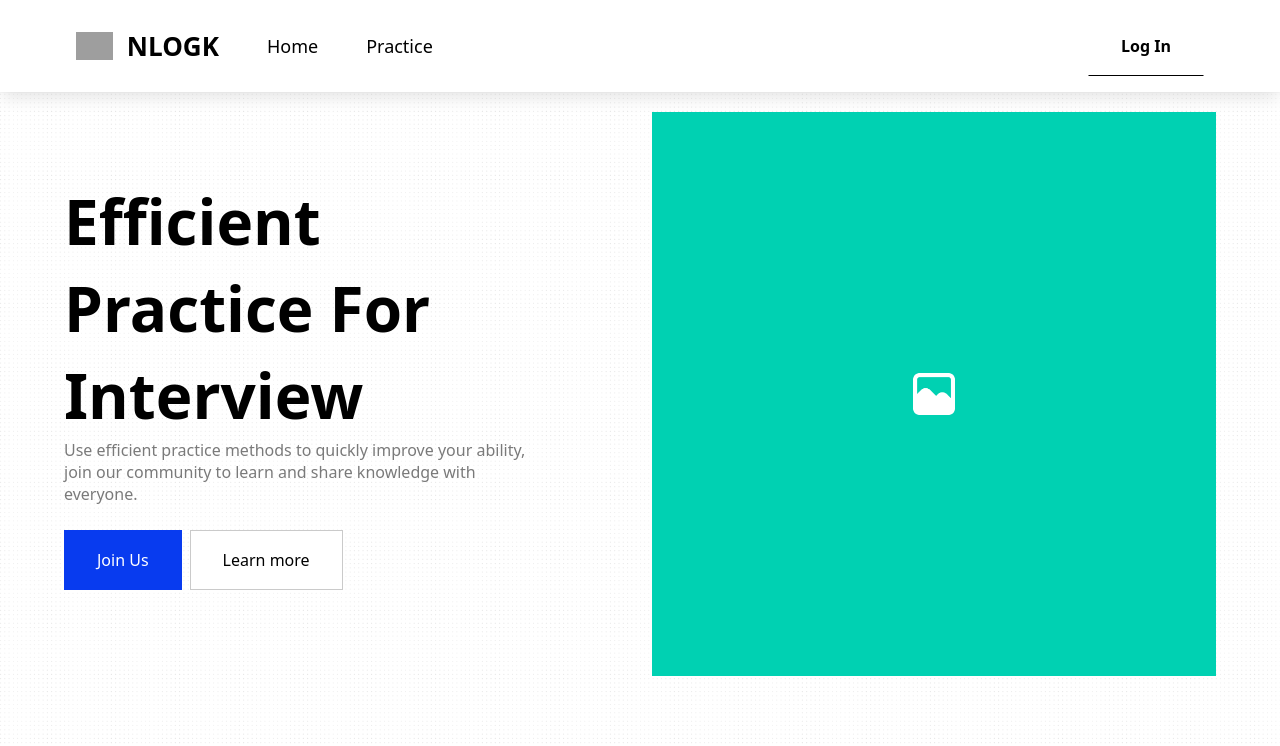
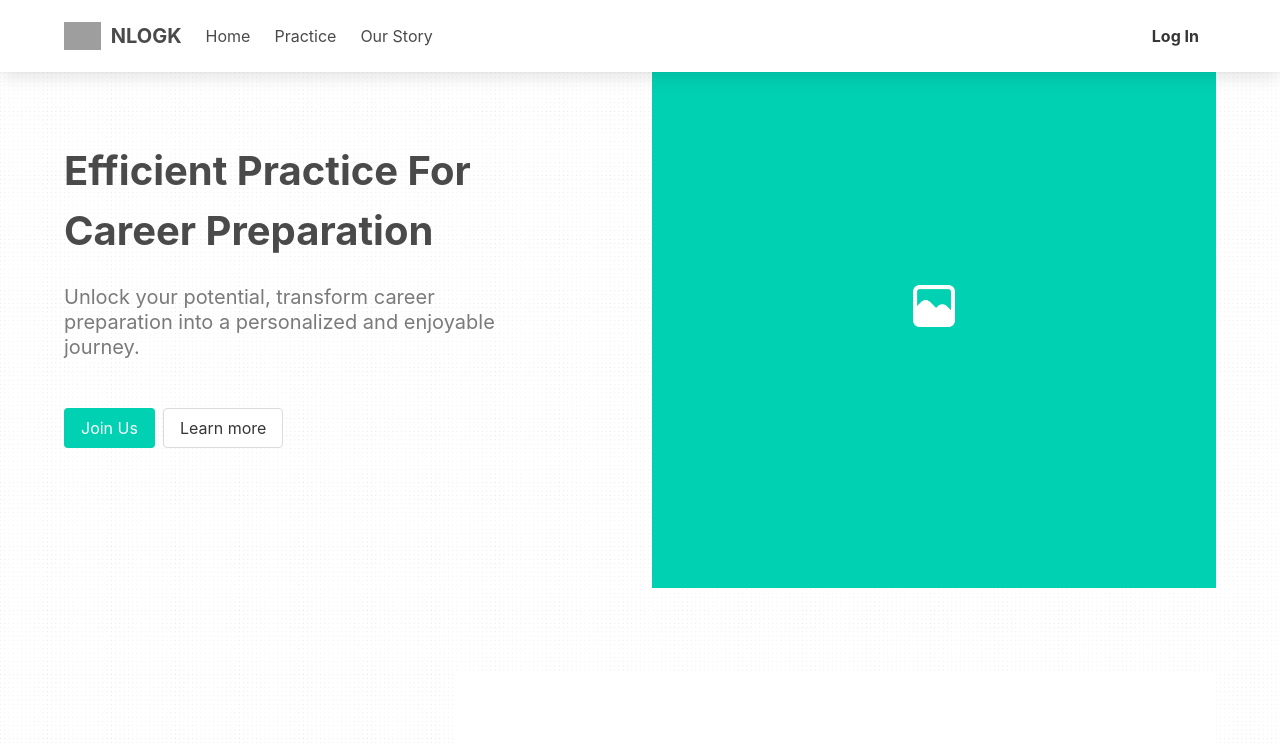
Before and after one commit to Education-Victory/Education-Victory, a Django app: template src/backend/EX/templates/public/home.html in a window 1280 px wide. Shown: the top 746 px of the page. Run offline with Django 4.2, Linux system fonts and the light colour scheme; the template is opened without the code that fills it, so the values that code supplies are empty; some libraries are stand-ins or nearby versions; grey boxes are pictures that could not be loaded.

Commit message:
clean up

```diff
--- a/src/backend/EX/templates/basic.html
+++ b/src/backend/EX/templates/basic.html
@@ -11,7 +11,7 @@
     {% endblock %}
     {% block extra_head %}
     {% endblock %}
-    <link rel="stylesheet" href="{% static 'css/bulma.min.css' %}">
+    <link rel="stylesheet" href="{% static 'css/bulma.0.9.4.min.css' %}">
     <link rel="stylesheet" href="{% static 'css/fontawesome.min.css' %}">
     <link rel="stylesheet" href="{% static 'css/brands.min.css' %}">
     <link rel="stylesheet" href="{% static 'css/solid.min.css' %}">
@@ -21,7 +21,7 @@
     {% endblock %}
   </head>
   <body>
-    <nav class="navbar py-2">
+    <nav class="navbar is-fixed-top py-2">
       <div class="container">
         <div class="navbar-brand">
           <a class="navbar-item" href="/">
@@ -37,7 +37,9 @@
         </div>
         <div class="navbar-menu">
           <div class="navbar-start">
-            <a class="navbar-item is-size-6" aria-current="page" href="/">Home</a><a class="navbar-item is-size-6" href="/practice">Practice</a>
+            <a class="navbar-item is-size-6" aria-current="page" href="/">Home</a>
+            <a class="navbar-item is-size-6" href="/practice">Practice</a>
+            <a class="navbar-item is-size-6" href="/story">Our Story</a>
           </div>
 
           <div class="navbar-end">
@@ -100,7 +102,7 @@
         <li><a class="button is-white" href="#">Testimonials</a></li>
       </ul>
     </div>
-    <div class="pt-5" style="border-top: 1px solid #dee2e6;"></div>
+    <div class="pt-5"></div>
     <div class="container">
       <p class="has-text-centered">All rights reserved © Education Victory, LLC 2023</p>
     </div>
--- a/src/backend/EX/templates/public/home.html
+++ b/src/backend/EX/templates/public/home.html
@@ -6,8 +6,9 @@
   <div class="container pt-5">
     <div class="mb-5 is-vcentered columns is-multiline">
       <div class="column is-12 is-5-desktop mb-5 mr-auto">
-        <h2 class="is-size-2 is-size-3-mobile has-text-weight-bold">Efficient Practice For Interview</h2>
-        <p class="subtitle has-text-grey mb-6">Use efficient practice methods to quickly improve your ability, join our community to learn and share knowledge with everyone.</p>
+        <h2 class="is-size-2 is-size-3-mobile has-text-weight-bold">Efficient Practice For <br>Career Preparation</h2>
+        <br>
+        <p class="subtitle has-text-grey mb-6">Unlock your potential, transform career preparation into a personalized and enjoyable journey.</p>
         <div class="buttons">
           <a href="{% url 'account_signup' %}" class="button is-primary">Join Us</a><a class="button" href="#">Learn more</a>
         </div>
--- a/src/backend/EX/templates/public/practice.html
+++ b/src/backend/EX/templates/public/practice.html
@@ -204,7 +204,6 @@
       </div>
     </div>
   </section>
-    </span>
 </span>
 {% endblock %}
 {% block extra_script %}
```
Also changed, not shown: src/static/css/basic.css (+10 -51 lines).
